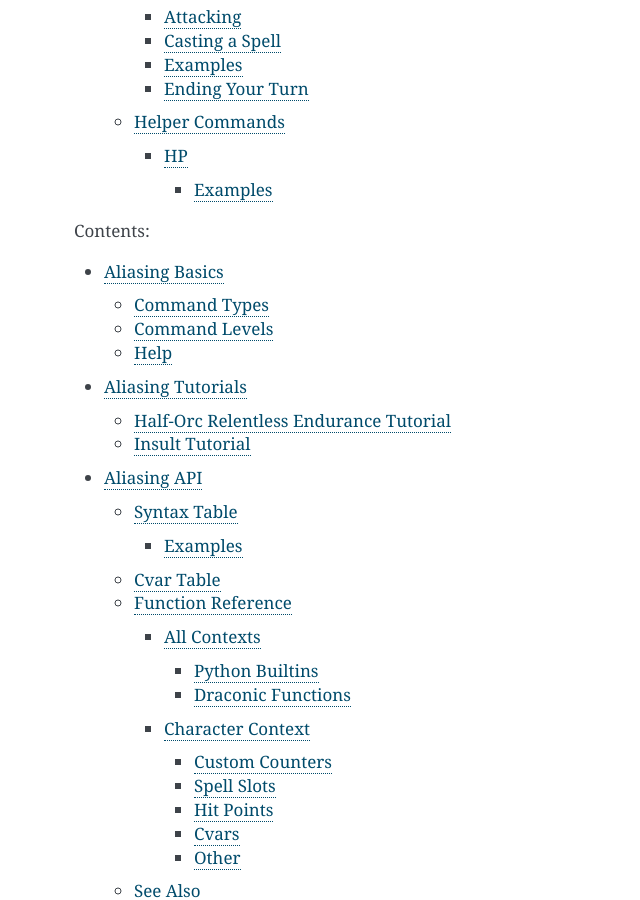
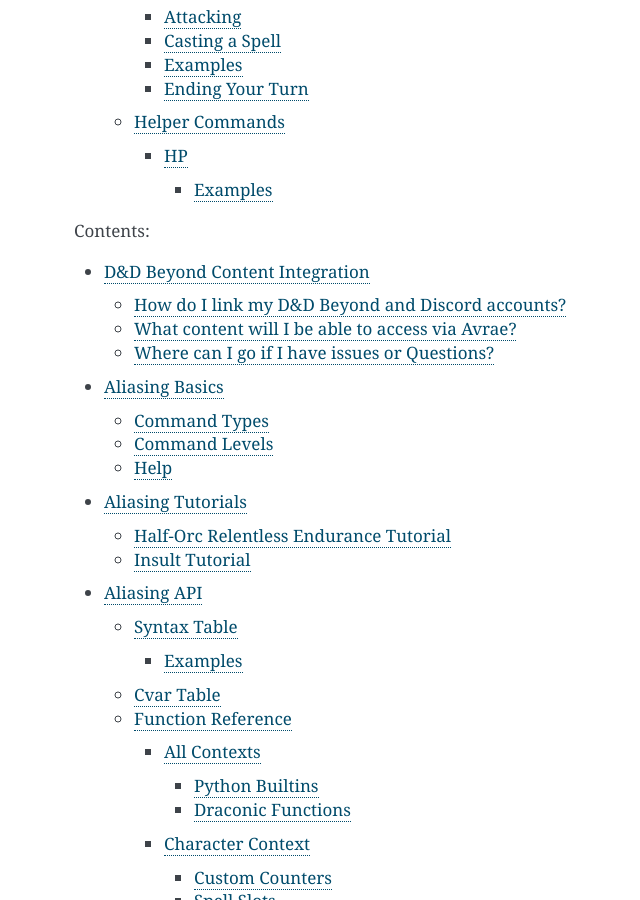
Before and after one commit to avrae/avrae, a Sphinx documentation site: the page built from docs/index.rst, in a window 1280 px wide and 900 px high, scrolled down 1146 px. Shown: the whole window, without its empty margins (346-986 px from the left). Built offline with Sphinx 7.4.7, drawn with Linux system fonts in a browser that asks for light colours; part of the change alters nothing that is shown.

Commit message:
add ddb page, index link

```diff
--- /dev/null
+++ b/docs/ddb.rst
@@ -0,0 +1,31 @@
+D&D Beyond Content Integration
+==============================
+
+With the release of Avrae 2.0, Users can now Link their Discord and D&D Beyond Accounts. Here are some things that you might want to know.
+
+How do I link my D&D Beyond and Discord accounts?
+-------------------------------------------------
+
+You can link your accounts on the `Accounts <https://www.dndbeyond.com/account>`_ page on D&D Beyond.
+
+  .. note::
+
+  	It may take up to 15 minutes for Avrae to recognize the link
+
+To check the status, use !ddb to show your D&D Beyond account link.::
+
+  !ddb
+
+What content will I be able to access via Avrae?
+-------------------------------------------------
+
+After your accounts are linked.  You will be able to access any content you have purchased on D&D Beyond.
+
+  .. note::
+
+    If you are in a campaign with content sharing enabled you will also have access to content shared with you.
+
+Where can I go if I have issues or Questions?
+----------------------------------------------
+
+As always the `Avrae Development Discord <https://support.avrae.io>`_ is a great place to ask questions and get help where you need it.  Come join us!
--- a/docs/index.rst
+++ b/docs/index.rst
@@ -17,6 +17,7 @@ Welcome to Avrae's documentation!
    :maxdepth: 4
    :caption: Contents:
 
+   ddb
    aliasing/aliasing
    aliasing/aliasing_tut
    aliasing/api
```
